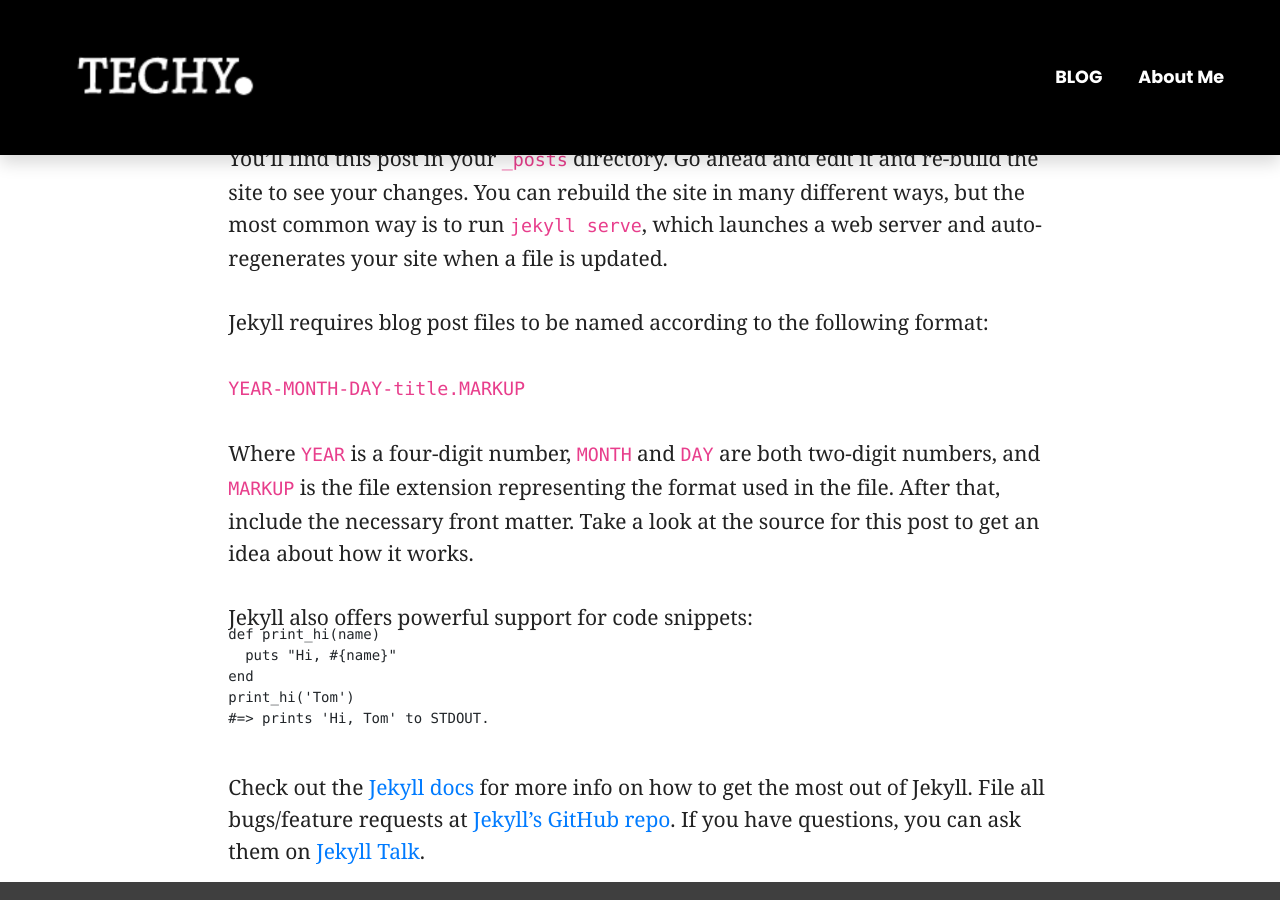
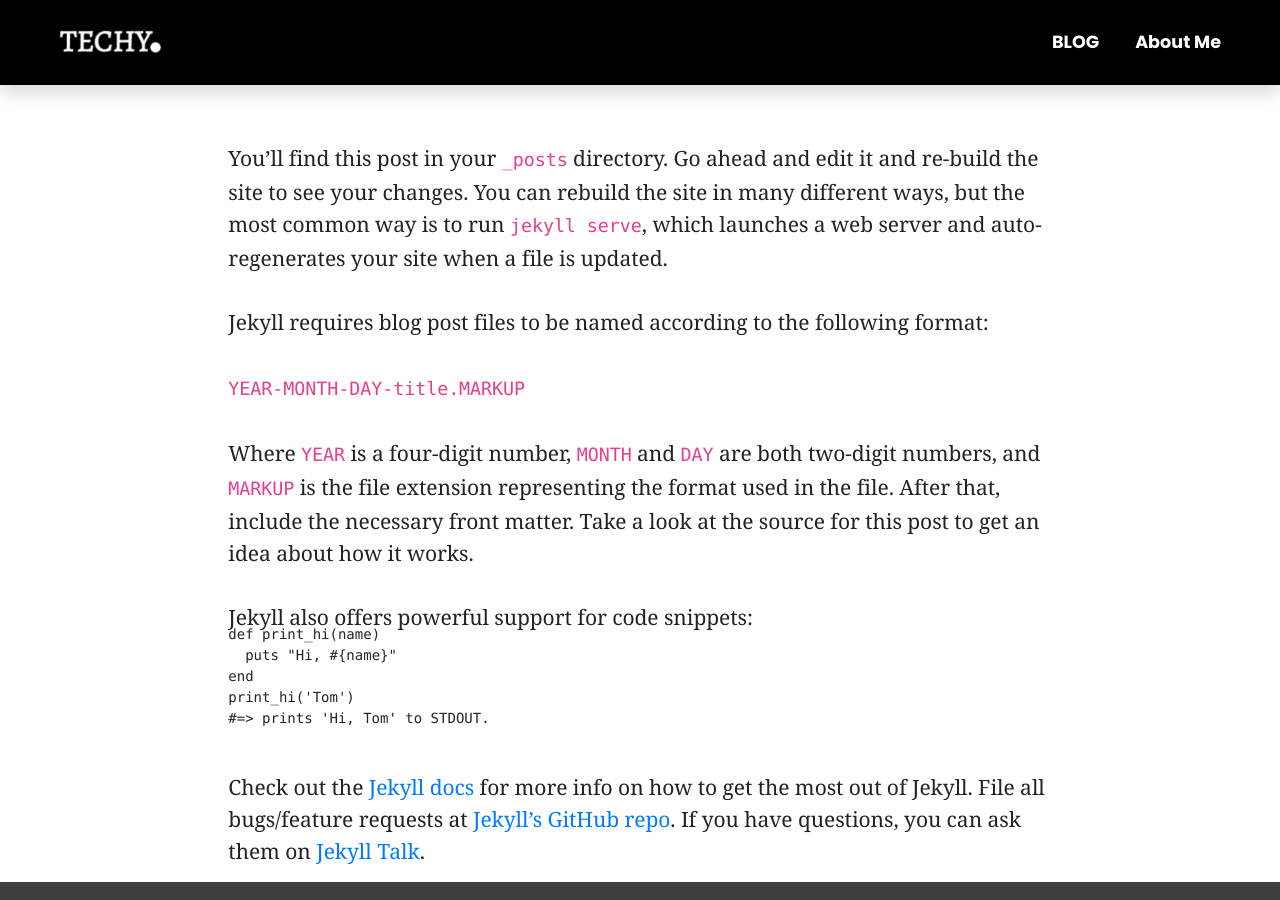
Before and after one commit to techypoint/techypoint.github.io, a Jekyll site: the page built from _posts/java/2020-05-10-welcome-to-jekyll.markdown, in a window 1280 px wide and 900 px high. Built offline with Jekyll 4.4.1, drawn with Linux system fonts in a browser that asks for light colours; nearby versions of some CDN libraries.

Commit message:
changes done for logo and browser caching

```diff
--- a/assets/css/post/style.css
+++ b/assets/css/post/style.css
@@ -24,18 +24,23 @@ html,body{
   color: gold !important;
 }
 
+.navbar-brand{
+  padding-top: 0;
+  padding-bottom: 0;
+}
+
 .navbar-brand img{
-  width: 260px;
+  width: 150px;
 }
 
 #mainNav.navbar-scrolled {
     box-shadow: 0 0.5rem 1rem rgba(0, 0, 0, 0.15);
     background-color: #000;
   }
-
+/*
 .navbar{
   padding: .8rem;
-}
+} */
 
 .navbar li{
   padding-right: 20px;
```
Also changed, not shown: 1 other file.
